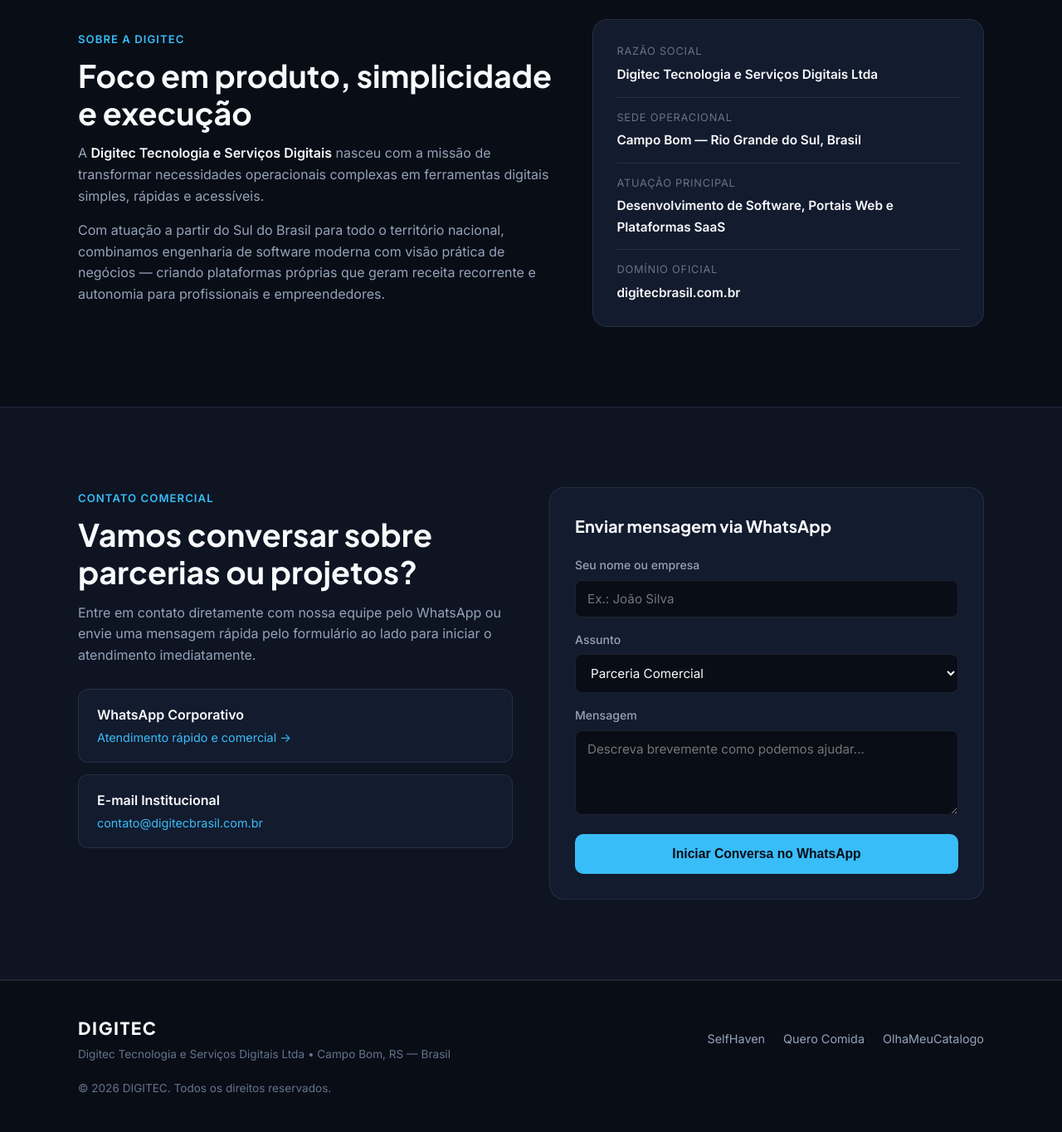
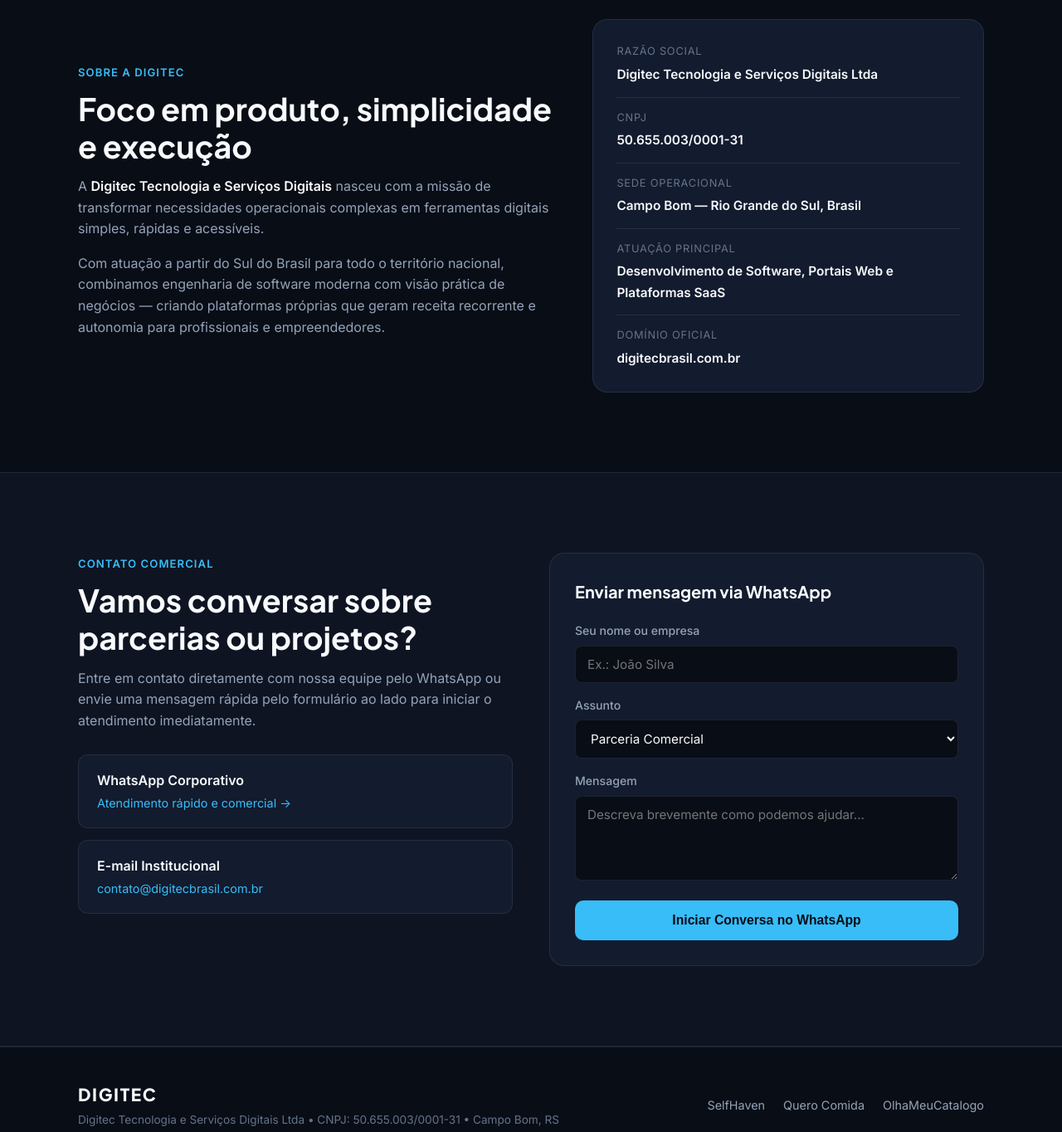
Before and after one commit to fcm88/digitecbrasil, a plain HTML site: page index.html in a window 1280 px wide. Shown: the part 2860-4224 px from the top of the page at 83% size. Drawn offline with Linux system fonts and the light colour scheme.

```diff
--- a/index.html
+++ b/index.html
@@ -248,6 +248,10 @@
             <span class="panel-value">Digitec Tecnologia e Serviços Digitais Ltda</span>
           </div>
           <div class="panel-row">
+            <span class="panel-label">CNPJ</span>
+            <span class="panel-value">50.655.003/0001-31</span>
+          </div>
+          <div class="panel-row">
             <span class="panel-label">Sede Operacional</span>
             <span class="panel-value">Campo Bom — Rio Grande do Sul, Brasil</span>
           </div>
@@ -281,7 +285,7 @@
 
             <a href="#" data-email class="channel-card">
               <span class="channel-title">E-mail Institucional</span>
-              <span class="channel-desc" id="emailDisplay">contato@digitecbrasil.com.br</span>
+              <span class="channel-desc" id="emailDisplay">suporte@selfhaven.com.br</span>
             </a>
           </div>
         </div>
@@ -322,8 +326,8 @@
     <div class="container footer-inner">
       <div class="footer-brand">
         <span class="brand-text">DIGITEC</span>
-        <p class="footer-legal">
-          Digitec Tecnologia e Serviços Digitais Ltda &bull; Campo Bom, RS &mdash; Brasil
+       <p class="footer-legal">
+          Digitec Tecnologia e Serviços Digitais Ltda &bull; CNPJ: 50.655.003/0001-31 &bull; Campo Bom, RS
         </p>
       </div>
 
```
